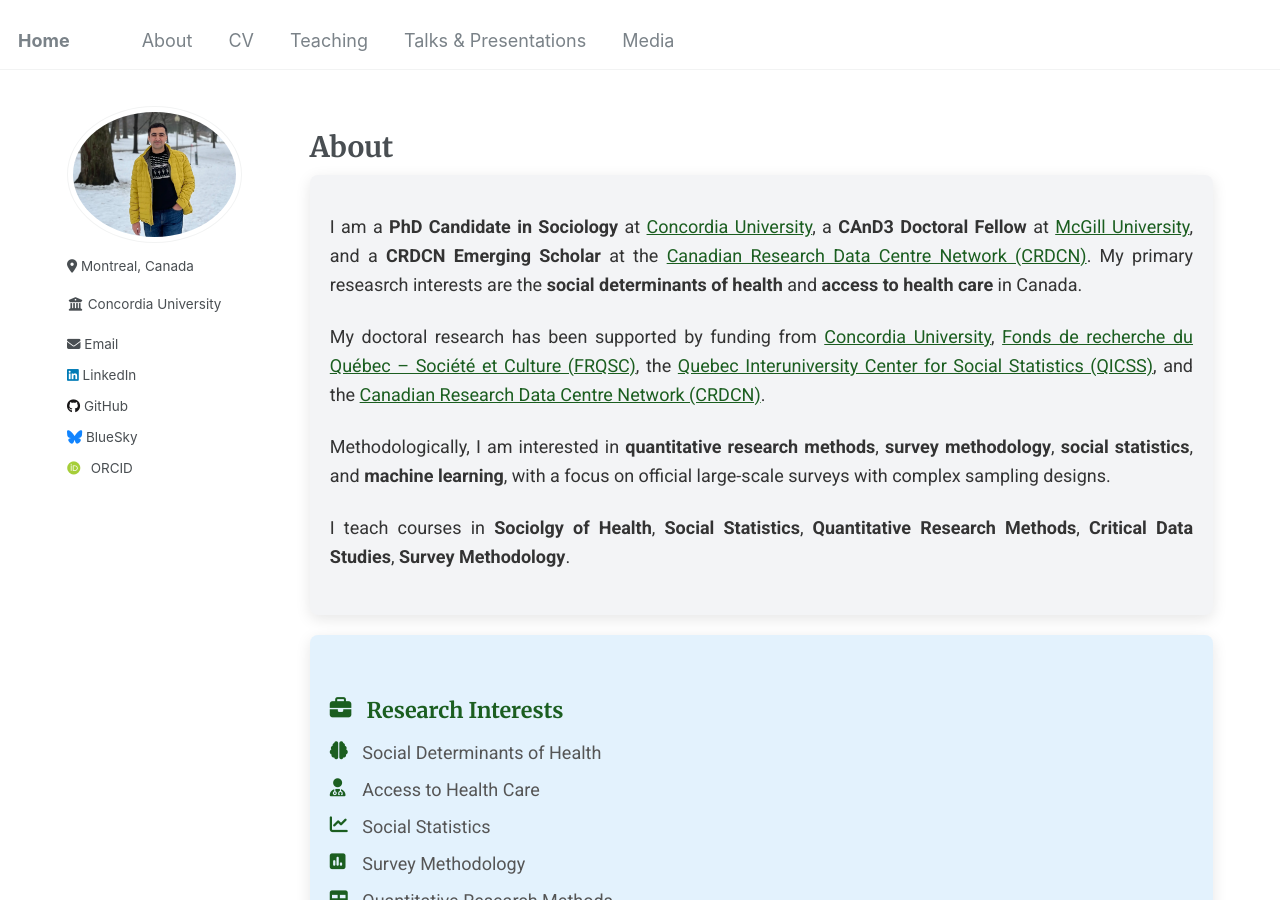
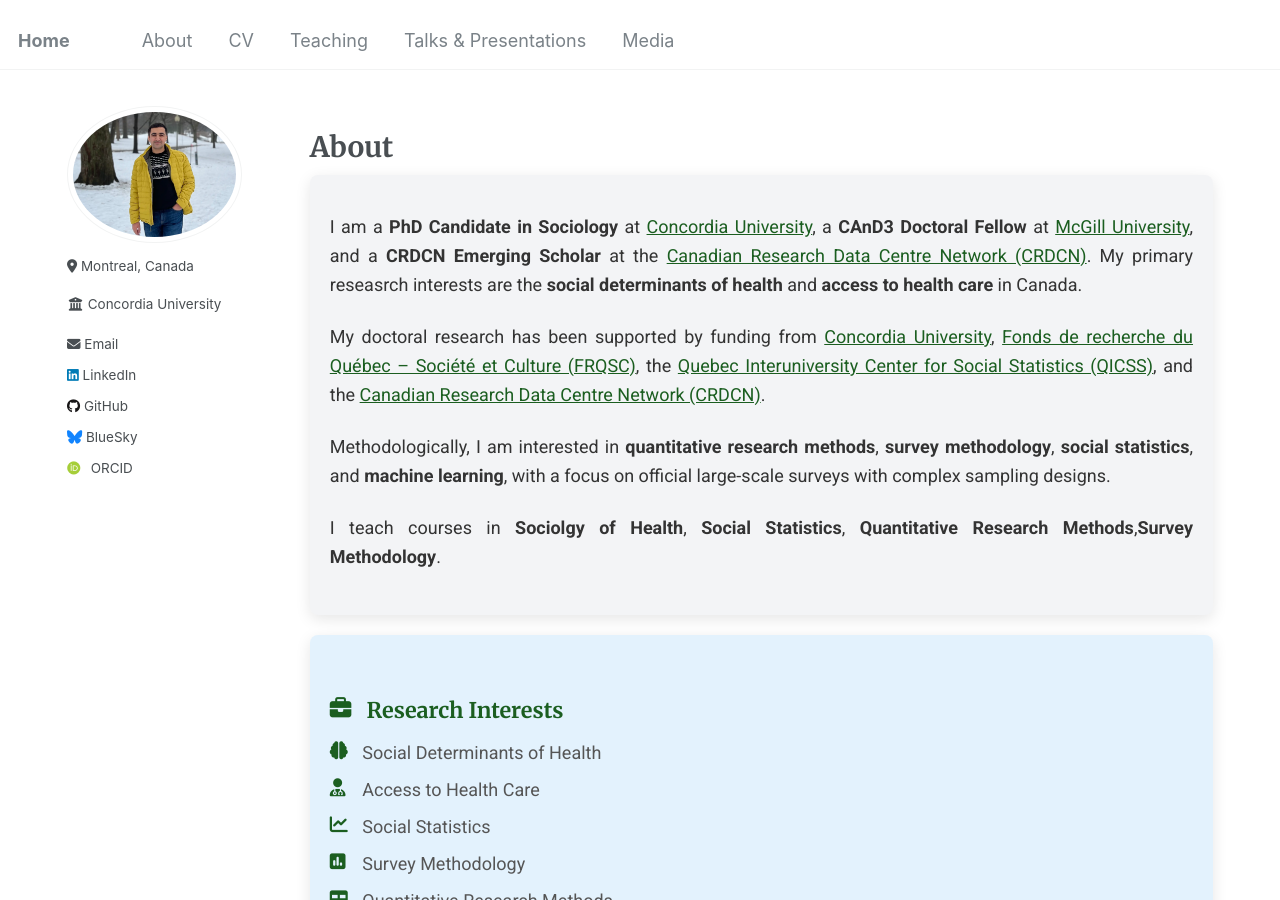
Before and after one commit to Mohsnmonji/mohsnmonji.github.io, a Jekyll site: the page built from about-me.md, in a window 1280 px wide and 900 px high. Built offline with Jekyll 4.4.1, drawn with Linux system fonts in a browser that asks for light colours; some web fonts are replaced.

Commit message:
Update about-me.md

```diff
--- a/about-me.md
+++ b/about-me.md
@@ -107,8 +107,7 @@ author_profile: true
   </p>
  <p>
     I teach courses in <strong>Sociolgy of Health</strong>,
-    <strong>Social Statistics</strong>, <strong>Quantitative Research Methods</strong>, <strong>Critical Data Studies</strong>,
-    <strong>Survey Methodology</strong>.
+    <strong>Social Statistics</strong>, <strong>Quantitative Research Methods</strong>,<strong>Survey Methodology</strong>.
 </p>
 </div>
 
```
